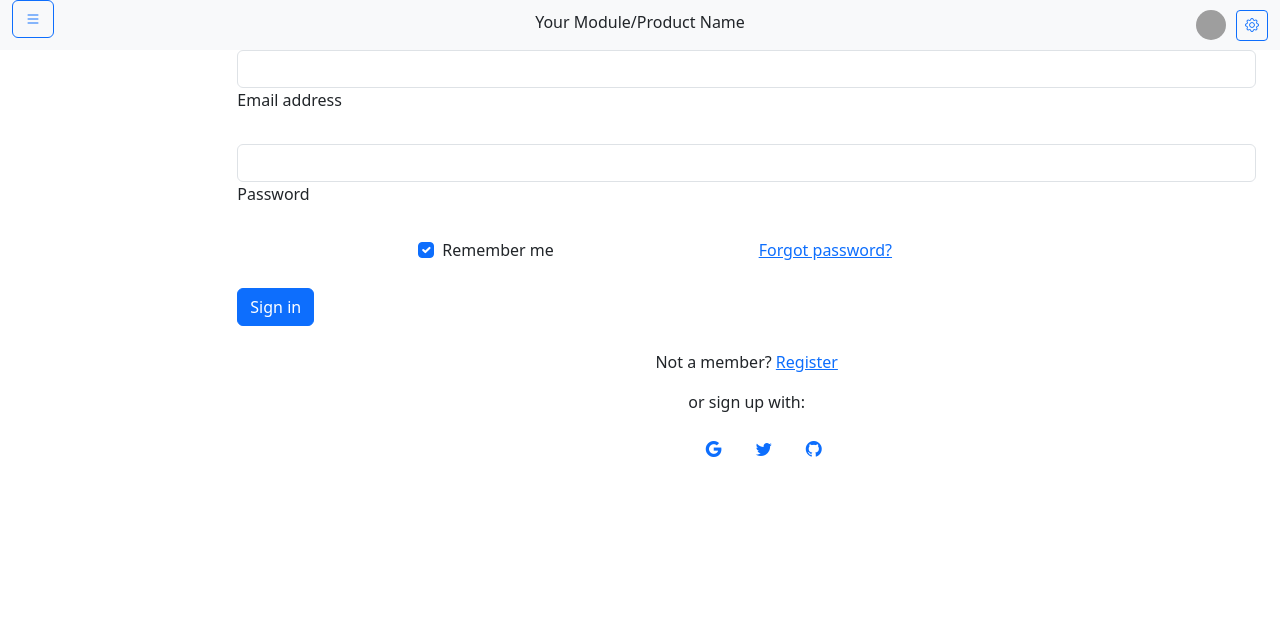
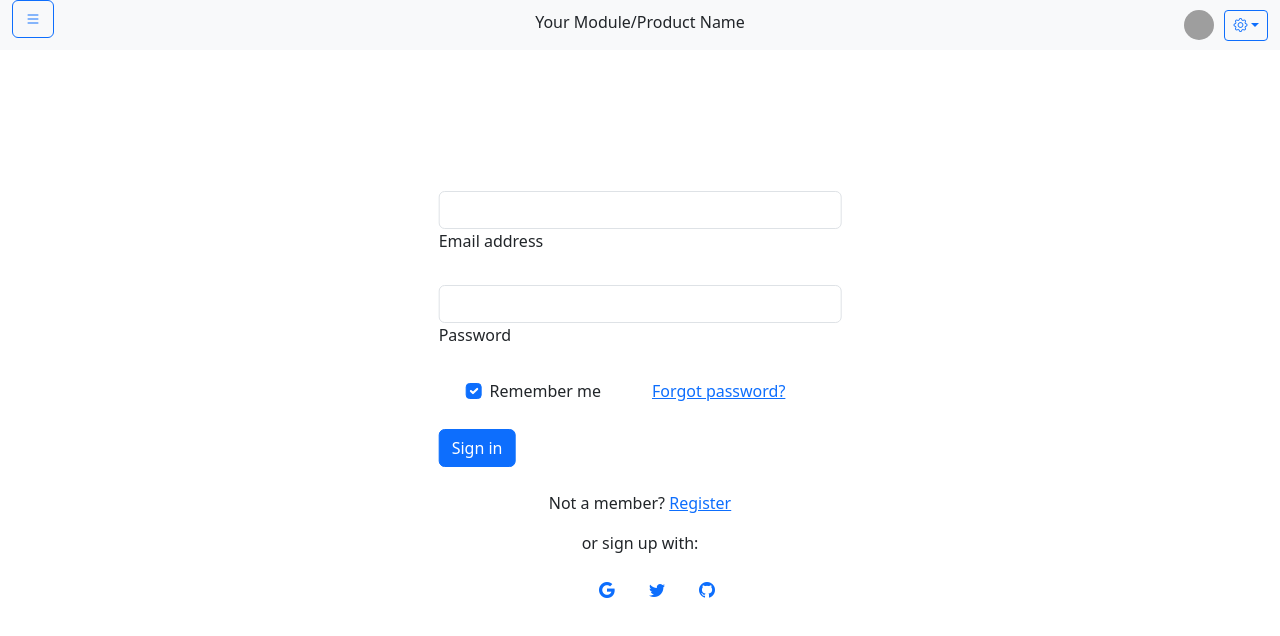
Before and after one commit to IrakliTabagari/Weaponarium, an Angular app in the folder Client/: page /login in a window 1280 px wide. Shown: the top 636 px of the page. Built offline with nearby package versions, Linux system fonts and the light colour scheme; grey boxes are pictures that could not be loaded.

Commit message:
UI_Login_1

```diff
--- a/Client/src/app/app.component.html
+++ b/Client/src/app/app.component.html
@@ -13,16 +13,17 @@
       <!-- Profile Picture and Settings Button -->
       <div class="profile-section">
         <img src="profile-picture.jpg" alt="Profile Picture" class="profile-picture">
-        <button class="btn btn-outline-primary btn-sm"><i class="bi bi-gear"></i></button>
+        <div class="dropdown">
+          <button class="btn btn-outline-primary btn-sm dropdown-toggle" type="button" data-bs-toggle="dropdown" aria-expanded="false"><i class="bi bi-gear"></i></button>
+          <ul class="dropdown-menu">
+            <li><button class="dropdown-item" type="button">Login</button></li>
+            <li><button class="dropdown-item" type="button">Register</button></li>
+          </ul>
+        </div>
       </div>
     </div>
   </div>
 
-  <!-- Center Row -->
-  <div class="row center-row">
-    <div class="col-md-2">
-      <!-- Collapsible Menu -->
-      <div class="collapsible-menu">
   <div class="offcanvas offcanvas-start" data-bs-scroll="true" data-bs-backdrop="false" tabindex="-1" id="offcanvasScrolling" aria-labelledby="offcanvasScrollingLabel">
     <div class="offcanvas-header">
       <h5 class="offcanvas-title" id="offcanvasScrollingLabel">Colored with scrolling</h5>
@@ -32,15 +33,22 @@
       <p>Try scrolling the rest of the page to see this option in action.</p>
     </div>
   </div>
-      </div>
-    </div>
-    <div class="col-md-10">
+
+  <!-- Center Row -->
+  <div class="row center-row">
+<!--    <div class="col-md-2">-->
+<!--      &lt;!&ndash; Collapsible Menu &ndash;&gt;-->
+<!--      <div class="collapsible-menu">-->
+
+<!--      </div>-->
+<!--    </div>-->
+<!--    <div class="col-md-10">-->
       <!-- Content Area -->
       <div class="content-area">
         <!-- Your content goes here -->
         <router-outlet></router-outlet>
       </div>
-    </div>
+<!--    </div>-->
   </div>
 
   <!-- Bottom Row -->
--- a/Client/src/app/login/login.component.html
+++ b/Client/src/app/login/login.component.html
@@ -1,5 +1,5 @@
-<div class="container-md">
-  <div class="col">
+<div class="container-fluid h-100 gap-3 position-relative">
+  <div class="col-md-4 p-2 position-absolute top-50 start-50 translate-middle">
     <form>
       <!-- Email input -->
       <div class="form-outline mb-4">
```
Also changed, not shown: Client/src/app/login/login.service.ts (added, +9 -0 lines), Client/src/app/registration/registration.service.ts (added, +9 -0 lines). Lines whose indentation alone changed are shown as unchanged.
